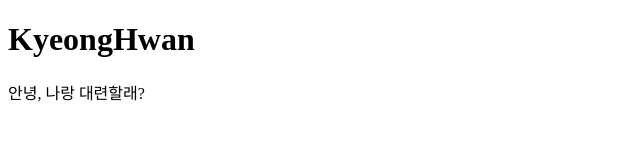
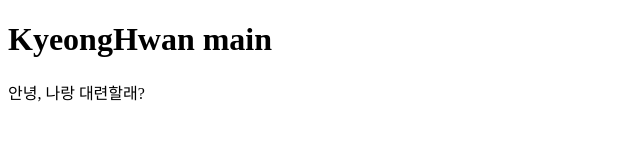
Before and after one commit to ashtonisher/kyeonghwan, a plain HTML site: page index.html in a window 1280 px wide. Shown: the whole page, without its empty margins (0-640 px from the left). Drawn offline with Linux system fonts and the light colour scheme.

```diff
--- a/index.html
+++ b/index.html
@@ -6,7 +6,7 @@
     <title>Document</title>
 </head>
 <body>
-    <h1>KyeongHwan</h1>
+    <h1>KyeongHwan main</h1>
     <div>안녕, 나랑 대련할래?</div>
 </body>
 </html>
```
